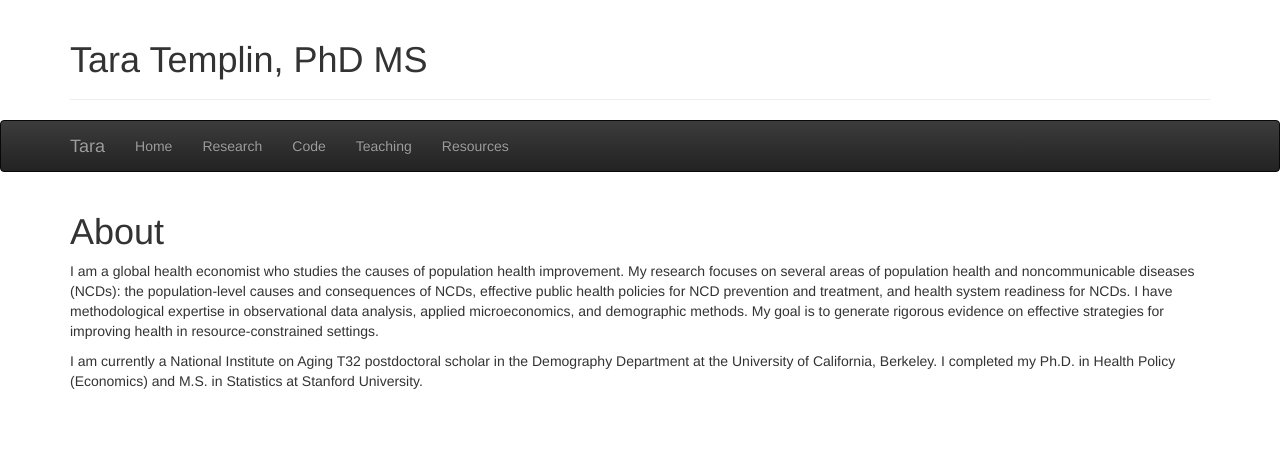
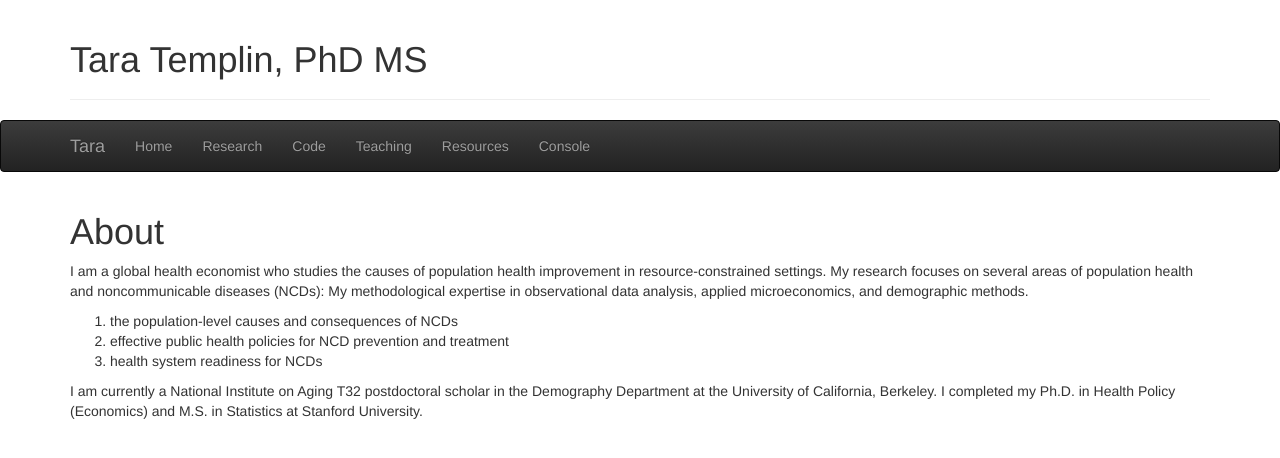
Before and after one commit to tnt2113/tnt2113.github.io, a Jekyll site: the page index.html, which Jekyll copies as it is, in a window 1280 px wide. Shown: the top 458 px of the page. Built offline with Jekyll 4.4.1, drawn with Linux system fonts in a browser that asks for light colours.

Commit message:
Update index.html

```diff
--- a/index.html
+++ b/index.html
@@ -57,8 +57,9 @@ jQuery(document).ready(function($) {
         <li><a href="../">Home</a></li>
         <li><a href="../research">Research</a></li>
         <li><a href="../code">Code</a></li>
-        <li><a href="../courses">Teaching</a></li>
-        <li><a href="../blog">Resources</a></li>
+        <li><a href="../teaching">Teaching</a></li>
+        <li><a href="../resources">Resources</a></li>
+        <li><a href="../console">Console</a></li>
       </ul>
     </div><!--/.nav-collapse -->
   </div>
@@ -68,8 +69,13 @@ jQuery(document).ready(function($) {
 
 <h1 class="post-title">About</h1>
 
-<p>I am a global health economist who studies the causes of population health improvement. My research focuses on several areas of population health and noncommunicable diseases (NCDs): the population-level causes and consequences of NCDs, effective public health policies for NCD prevention and treatment, and health system readiness for NCDs. I have methodological expertise in observational data analysis, applied microeconomics, and demographic methods. My goal is to generate rigorous evidence on effective strategies for improving health in resource-constrained settings.</p>
-
+<p>I am a global health economist who studies the causes of population health improvement in resource-constrained settings. My research focuses on several areas of population health and noncommunicable diseases (NCDs):
+ My methodological expertise in observational data analysis, applied microeconomics, and demographic methods.</p>
+ <ol>
+<li> the population-level causes and consequences of NCDs
+<li> effective public health policies for NCD prevention and treatment
+<li> health system readiness for NCDs
+</ol>
 <p>I am currently a National Institute on Aging T32 postdoctoral scholar in the Demography Department at the University of California, Berkeley. I completed my Ph.D. in Health Policy (Economics) and M.S. in Statistics at Stanford University. </p>
 
 
```
